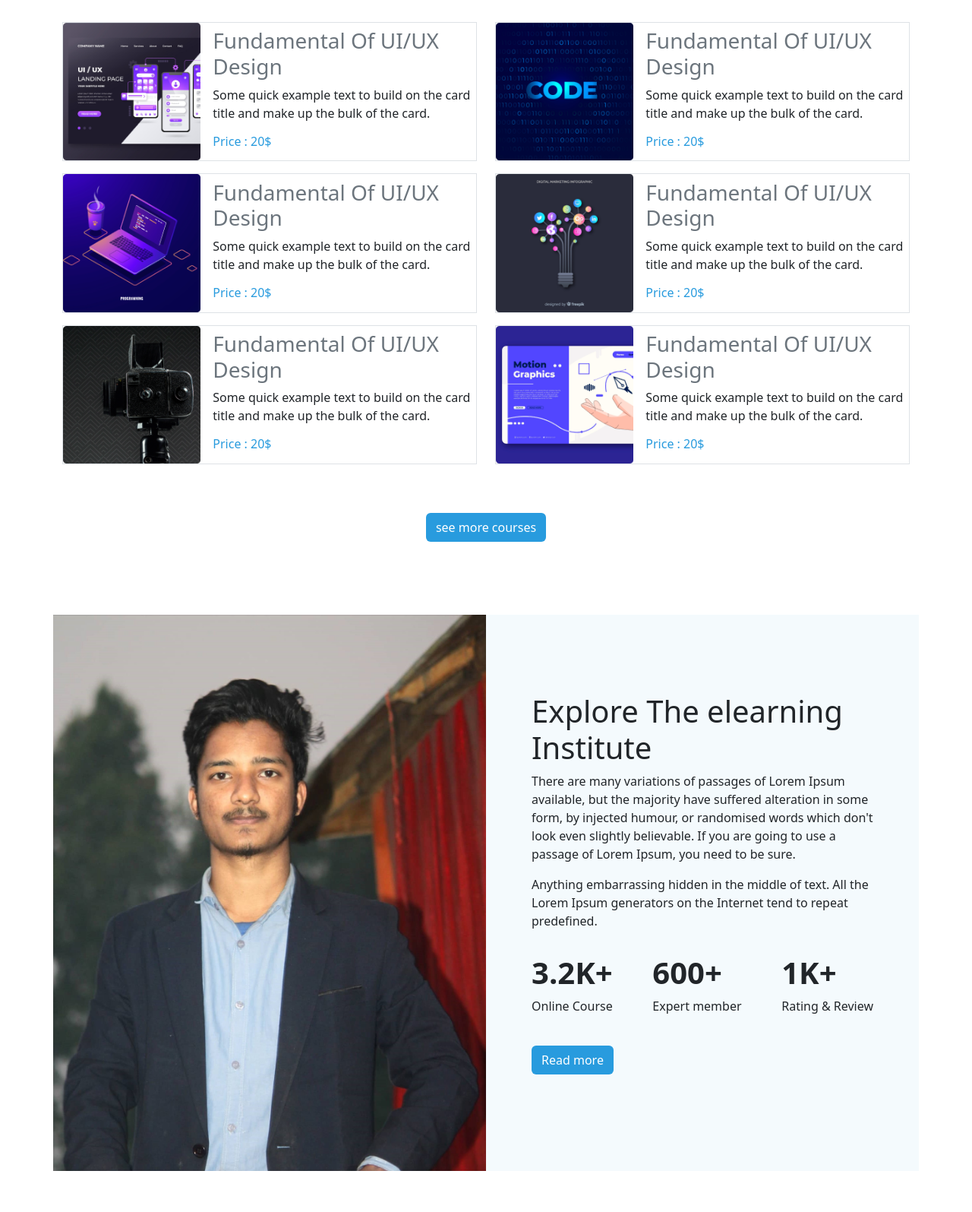
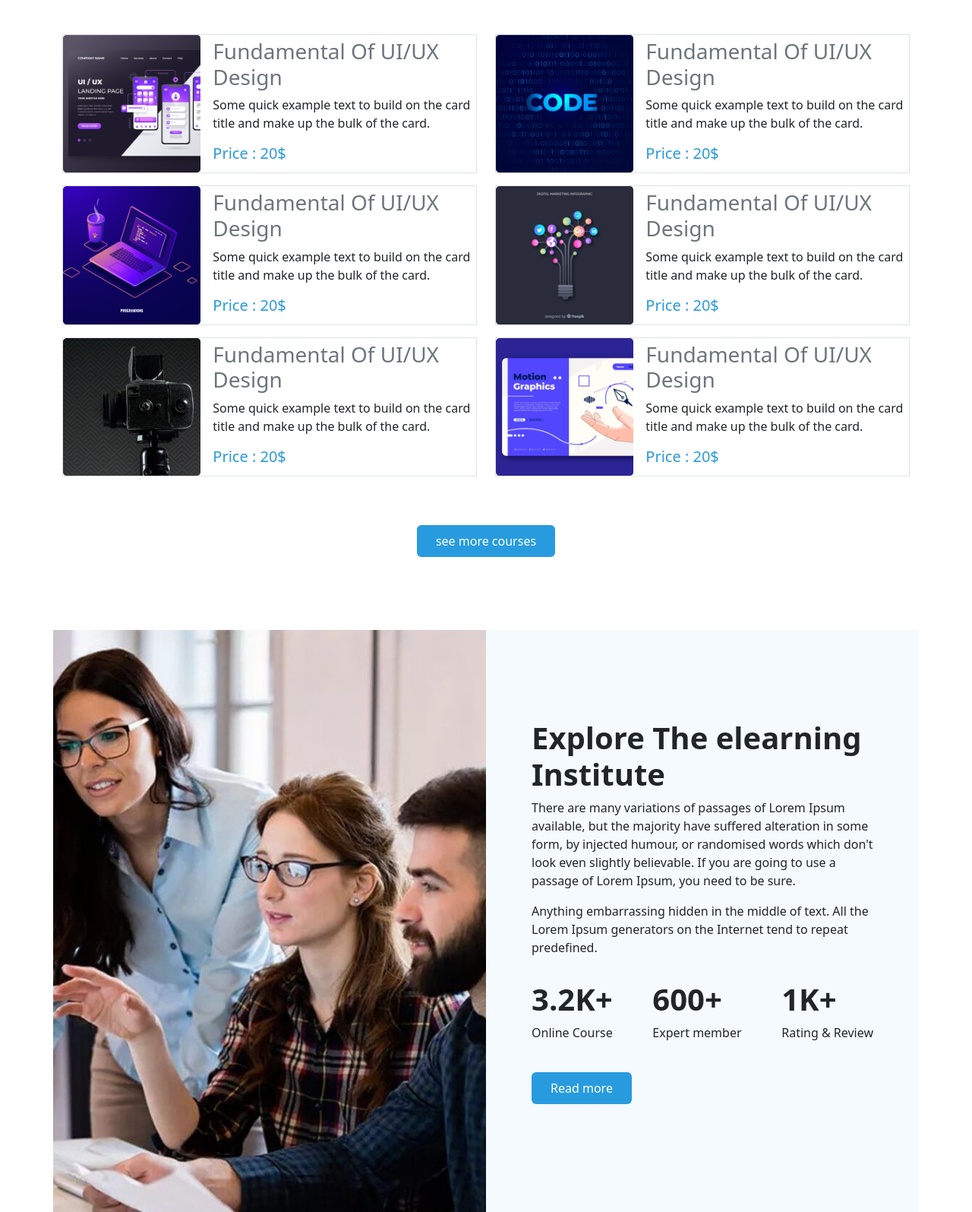
Before and after one commit to humayonitbd/Creative-website-Bootstrap-, a plain HTML site: page index.html in a window 1280 px wide. Shown: the part 984-2579 px from the top of the page at 76% size. Drawn offline with nearby package versions, Linux system fonts and the light colour scheme.

Commit message:
custom padding margin

```diff
--- a/index.html
+++ b/index.html
@@ -15,7 +15,7 @@
 <body>
 
 <!-- header section stat  -->
-<header class="my-5">
+<header class="my-3">
     <div class="container">
         <section class="mb-5">
             <nav class="navbar navbar-expand-lg">
@@ -54,7 +54,7 @@
             </nav>
         </section>
         <!-- home section stat  -->
-        <section class="mb-5">
+        <section class="mb-5 pb-lg-5">
             <div id="carouselExampleControls" class="carousel slide" data-bs-ride="carousel">
                 <div class="carousel-inner">
                   <div class="carousel-item active">
@@ -62,7 +62,7 @@
                     <div class="carousel-caption pb-lg-5 mb-lg-5 d-block">
                         <h1 class="fw-bold fs-3">Wellcome to everybody Get Started <br> Digital Learning</h1>
                         <p>It is a long established fact that a reader will be distracted by the readable <br> content of a page when looking at its layout.</p>
-                        <button class="btn px-4 py-2 text-white mb-lg-5" style="background: #289BDE;">Get Started</button>
+                        <button class="btn px-4 py-lg-2 text-white mb-lg-5" style="background: #289BDE;">Get Started</button>
                     </div>
                   </div>
                   <div class="carousel-item">
@@ -70,7 +70,7 @@
                     <div class="carousel-caption pb-lg-5 mb-lg-5 d-block">
                         <h1 class="fw-bold fs-3">Wellcome to everybody Get Started <br> Digital Learning</h1>
                         <p>It is a long established fact that a reader will be distracted by the readable <br> content of a page when looking at its layout.</p>
-                        <button class="btn px-4 py-2 mb-lg-5 text-white" style="background: #289BDE;">Get Started</button>
+                        <button class="btn px-4 py-lg-2 mb-lg-5 text-white" style="background: #289BDE;">Get Started</button>
                     </div>
                   </div>
                   <div class="carousel-item">
@@ -78,7 +78,7 @@
                     <div class="carousel-caption pb-lg-5 mb-lg-5 d-block">
                         <h1 class="fw-bold fs-3">Wellcome to everybody Get Started <br> Digital Learning</h1>
                         <p>It is a long established fact that a reader will be distracted by the readable <br> content of a page when looking at its layout.</p>
-                        <button class="btn px-4 py-2 mb-lg-5 text-white" style="background: #289BDE;">Get Started</button>
+                        <button class="btn px-4 py-lg-2 mb-lg-5 text-white" style="background: #289BDE;">Get Started</button>
                     </div>
                   </div>
                 </div>
@@ -111,30 +111,30 @@
                     <div class="col-lg-4">
                         <img class="w-100" src="images/course/course-1.png" alt="">
                     </div>
-                    <div class="col-lg-8 ms-3">
+                    <div class="col-lg-8 ms-3 pt-3 pt-lg-0">
                         <h3 class="text-secondary">Fundamental Of UI/UX Design</h3>
                         <p>Some quick example text to build on the card title and make up the bulk of the card.</p>
-                        <h6 style="color: #289BDE;">Price : 20$</h6>
+                        <h5 style="color: #289BDE;">Price : 20$</h5>
                     </div>
                 </div>
                 <div class="d-md-flex d-lg-flex align-items-center border mb-3">
                     <div class="col-lg-4">
                         <img class="w-100" src="images/course/course-3.png" alt="">
                     </div>
-                    <div class="col-lg-8 ms-3">
+                    <div class="col-lg-8 ms-3 pt-3 pt-lg-0">
                         <h3 class="text-secondary">Fundamental Of UI/UX Design</h3>
                         <p>Some quick example text to build on the card title and make up the bulk of the card.</p>
-                        <h6 style="color: #289BDE;">Price : 20$</h6>
+                        <h5 style="color: #289BDE;">Price : 20$</h5>
                     </div>
                 </div>
                 <div class="d-md-flex d-lg-flex align-items-center border mb-3">
                     <div class="col-lg-4">
                         <img class="w-100" src="images/course/course-5.png" alt="">
                     </div>
-                    <div class="col-lg-8 ms-3">
+                    <div class="col-lg-8 ms-3 pt-3 pt-lg-0">
                         <h3 class="text-secondary">Fundamental Of UI/UX Design</h3>
                         <p>Some quick example text to build on the card title and make up the bulk of the card.</p>
-                        <h6 style="color: #289BDE;">Price : 20$</h6>
+                        <h5 style="color: #289BDE;">Price : 20$</h5>
                     </div>
                 </div>
 
@@ -144,37 +144,37 @@
                     <div class="col-lg-4">
                         <img class="w-100" src="images/course/course-2.png" alt="">
                     </div>
-                    <div class="col-lg-8 ms-3">
+                    <div class="col-lg-8 ms-3 pt-3 pt-lg-0">
                         <h3 class="text-secondary">Fundamental Of UI/UX Design</h3>
                         <p>Some quick example text to build on the card title and make up the bulk of the card.</p>
-                        <h6 style="color: #289BDE;">Price : 20$</h6>
+                        <h5 style="color: #289BDE;">Price : 20$</h5>
                     </div>
                 </div>
                 <div class="d-md-flex d-lg-flex align-items-center border mb-3">
                     <div class="col-lg-4">
                         <img class="w-100" src="images/course/course-4.png" alt="">
                     </div>
-                    <div class="col-lg-8 ms-3">
+                    <div class="col-lg-8 ms-3 pt-3 pt-lg-0">
                         <h3 class="text-secondary">Fundamental Of UI/UX Design</h3>
                         <p>Some quick example text to build on the card title and make up the bulk of the card.</p>
-                        <h6 style="color: #289BDE;">Price : 20$</h6>
+                        <h5 style="color: #289BDE;">Price : 20$</h5>
                     </div>
                 </div>
                 <div class="d-md-flex d-lg-flex align-items-center border mb-3">
                     <div class="col-lg-4">
                         <img class="w-100" src="images/course/course-6.png" alt="">
                     </div>
-                    <div class="col-lg-8 ms-3">
+                    <div class="col-lg-8 ms-3 pt-3 pt-lg-0">
                         <h3 class="text-secondary">Fundamental Of UI/UX Design</h3>
                         <p>Some quick example text to build on the card title and make up the bulk of the card.</p>
-                        <h6 style="color: #289BDE;">Price : 20$</h6>
+                        <h5 style="color: #289BDE;">Price : 20$</h5>
                     </div>
                 </div>
 
             </div>
         </div>
         <div class="text-center my-5">
-            <button class="btn text-white" style="background: #289BDE;">see more courses</button>
+            <button class="btn text-white px-4 py-2" style="background: #289BDE;">see more courses</button>
         </div>
     </div>
 </section>
@@ -186,13 +186,13 @@
         <div class="row d-flex justify-content-center align-items-center">
             <div class="col-md-6 p-0 m-0 mb-3 mb-md-0">
                 <div class="">
-                    <img class="w-100" src="images/working1.jpg" alt="">
+                    <img class="w-100" src="images/working-image.jpg" alt="">
                 </div>
             </div>
 
             <div class="col-md-6">
                 <div class="px-lg-5 px-3">
-                    <h1>Explore The elearning Institute</h1>
+                    <h1 class="fw-bold">Explore The elearning Institute</h1>
                     <p>There are many variations of passages of Lorem Ipsum available, but the majority have suffered alteration in some form, by injected humour, or randomised words which don't look even slightly believable. If you are going to use a passage of Lorem Ipsum, you need to be sure.</p>
                     <p>Anything embarrassing hidden in the middle of text. All the Lorem Ipsum generators on the Internet tend to repeat predefined.</p>
                     <div class="d-flex pt-lg-3 justify-content-between align-items-center">
@@ -210,7 +210,7 @@
                         </div>
                     </div>
                     <div class="my-4">
-                        <button class="btn text-white" style="background: #289BDE;">Read more</button>
+                        <button class="btn text-white px-4 py-2" style="background: #289BDE;">Read more</button>
                     </div>
                 </div>
             </div>
@@ -233,7 +233,7 @@
             </div>
             <div class="col-lg-6 col-md-12">
                 <div class=" text-center float-lg-end">
-                    <button class="btn btn-light fw-bold" data-bs-toggle="modal" data-bs-target="#exampleModal" style="color: #289BDE;">Register Now</button>
+                    <button class="btn btn-light fw-bold px-4 py-2" data-bs-toggle="modal" data-bs-target="#exampleModal" style="color: #289BDE;">Register Now</button>
                 </div>
             </div>
         </div>
@@ -327,7 +327,7 @@
             </div>
           </div>
           <div class="text-center py-5">
-            <button class="btn text-light fw-bold" style="background: #289BDE;">Register Now</button>
+            <button class="btn text-light fw-bold px-4 py-2" style="background: #289BDE;">Register Now</button>
         </div>
     </div>
 </section>
@@ -541,8 +541,7 @@
 
 
 <!-- tuest logo section start  -->
-
-<section class="my-5">
+<section class="mb-5">
     <div class="container">
         <div class="row">
             <div class="col-lg-12 d-lg-block d-none">
```
Also changed, not shown: images/working-image.jpg (added), images/working1.jpg (deleted).
